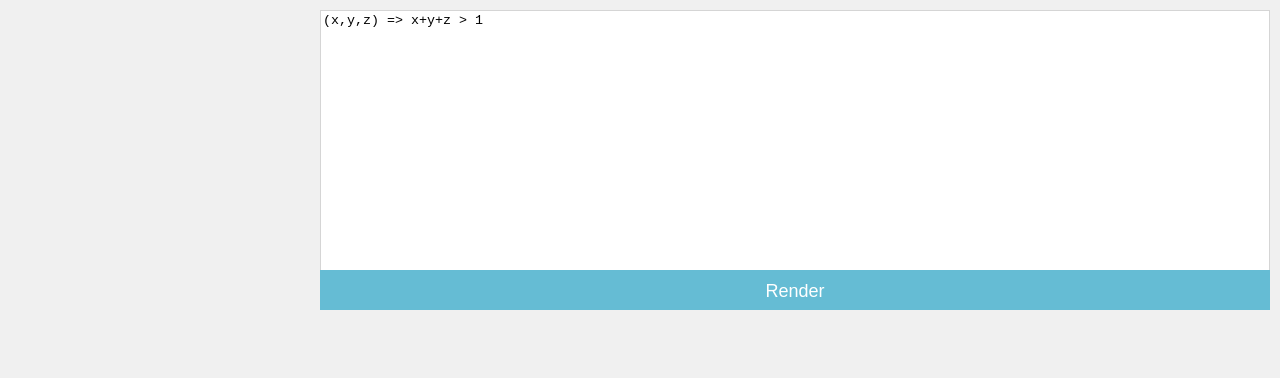
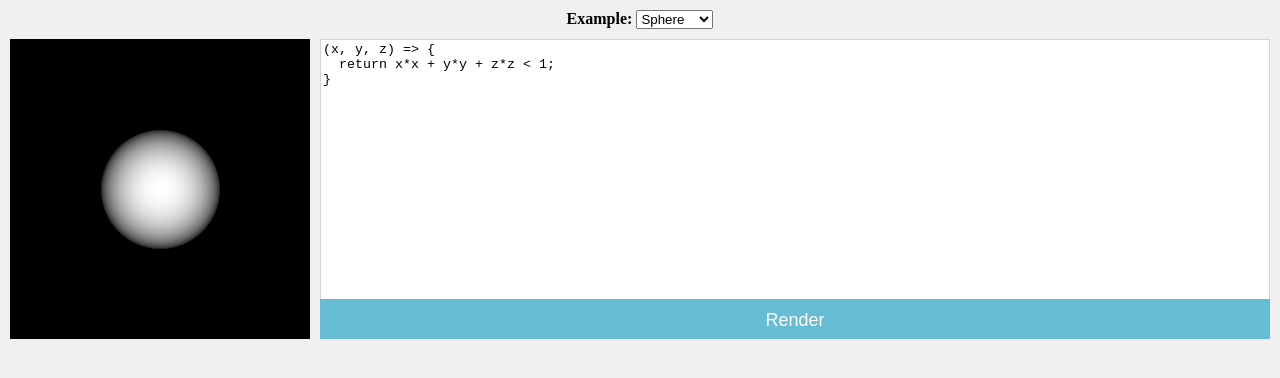
Before and after one commit to unixpickle/solid-trace, a plain HTML site: page index.html in a window 1280 px wide. Drawn offline with Linux system fonts and the light colour scheme.

Commit message:
example dropdown

```diff
--- a/css/style.css
+++ b/css/style.css
@@ -6,6 +6,15 @@ html, body {
 
 body {
     background-color: #f0f0f0;
+}
+
+#example-container {
+    text-align: center;
+    margin-top: 10px;
+}
+
+#example-container > label {
+    font-weight: bolder;
 }
 
 #container {
--- a/index.html
+++ b/index.html
@@ -4,10 +4,17 @@
         <link rel="stylesheet" href="css/style.css" type="text/css">
     </head>
     <body>
+        <div id="example-container">
+            <label>Example: </label>
+            <select id="example-select">
+                <option value="sphere" selected>Sphere</option>
+                <option value="hole-box">Hole Box</option>
+            </select>
+        </div>
         <div id="container">
             <div id="code-and-rendering">
                 <div id="code-area">
-                    <textarea id="solid-code">(x,y,z) => x+y+z &gt; 1</textarea>
+                    <textarea id="solid-code"></textarea>
                     <button id="render-button">Render</button>
                 </div>
                 <canvas id="rendering" width="300" height="300">
--- a/js/ui.js
+++ b/js/ui.js
@@ -1,14 +1,18 @@
 class UserInterface {
     constructor() {
+        this.exampleSelect = document.getElementById('example-select');
         this.solidCode = document.getElementById('solid-code');
         this.renderButton = document.getElementById('render-button');
         this.canvas = document.getElementById('rendering');
         this.rayTracer = null;
         this.rotationMatrix = Mat3.identity();
 
+        this.exampleSelect.addEventListener('change', () => this.showExample());
         this.renderButton.addEventListener('click', () => this.render());
 
         this._setupMouseEvents();
+
+        this.showExample();
     }
 
     render() {
@@ -26,6 +30,21 @@ class UserInterface {
         this.rayTracer = new RayTracer(this.canvas, solidFunc, 0.01, 0.00001);
         this.rayTracer.renderFast();
         this.rayTracer.render();
+    }
+
+    showExample() {
+        const name = this.exampleSelect.value;
+        const codes = {
+            'sphere': '(x, y, z) => {\n  return x*x + y*y + z*z < 1;\n}',
+            'hole-box': '(x, y, z) => {\n' +
+                '  if (Math.abs(x) > 1 || Math.abs(y) > 1 || Math.abs(z) > 1) {\n' +
+                '    return false;\n' +
+                '  }\n' +
+                '  return x*x + z*z > 0.1;\n' +
+                '}',
+        }
+        this.solidCode.value = codes[name];
+        this.render();
     }
 
     _setupMouseEvents() {
```
